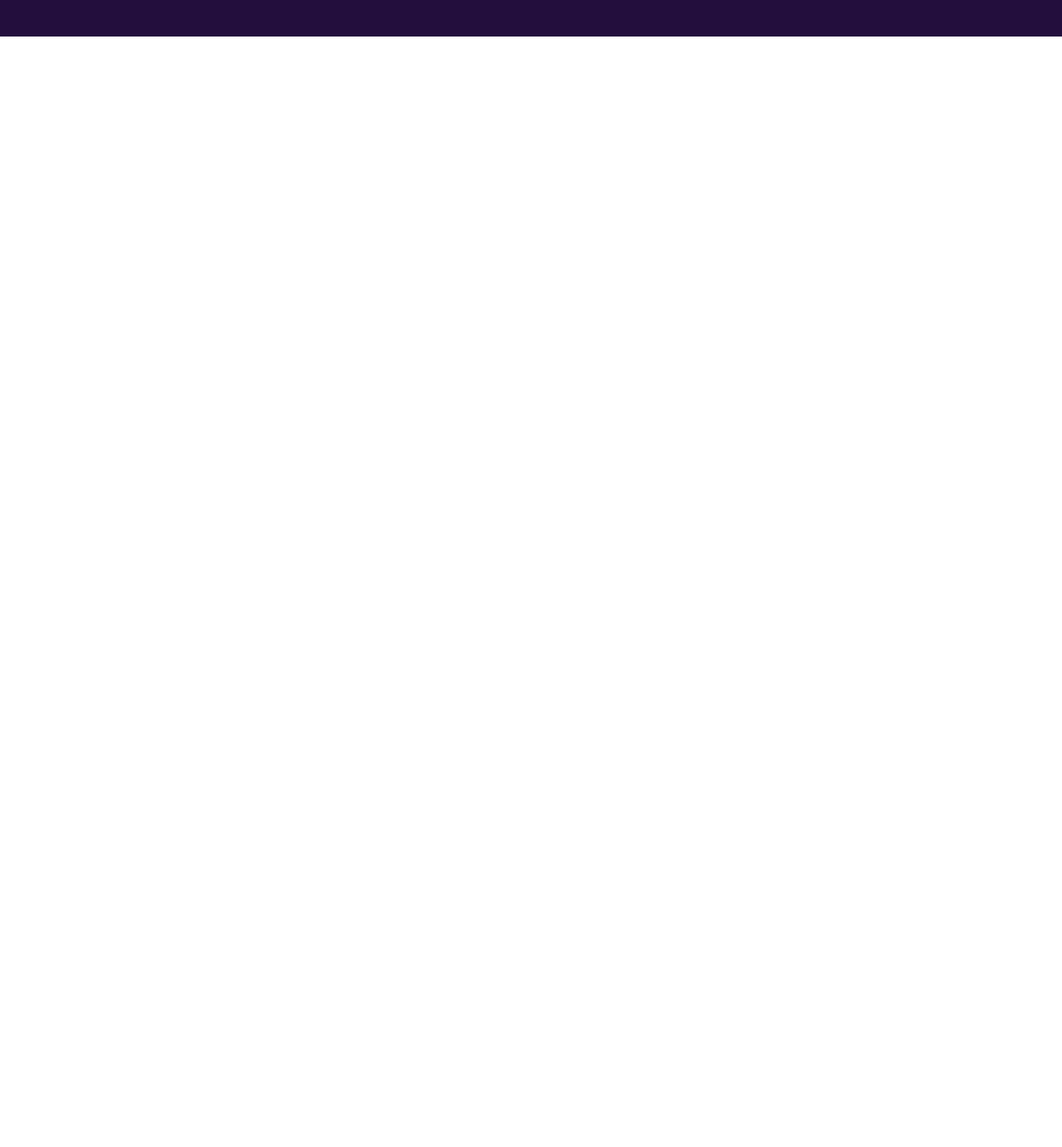
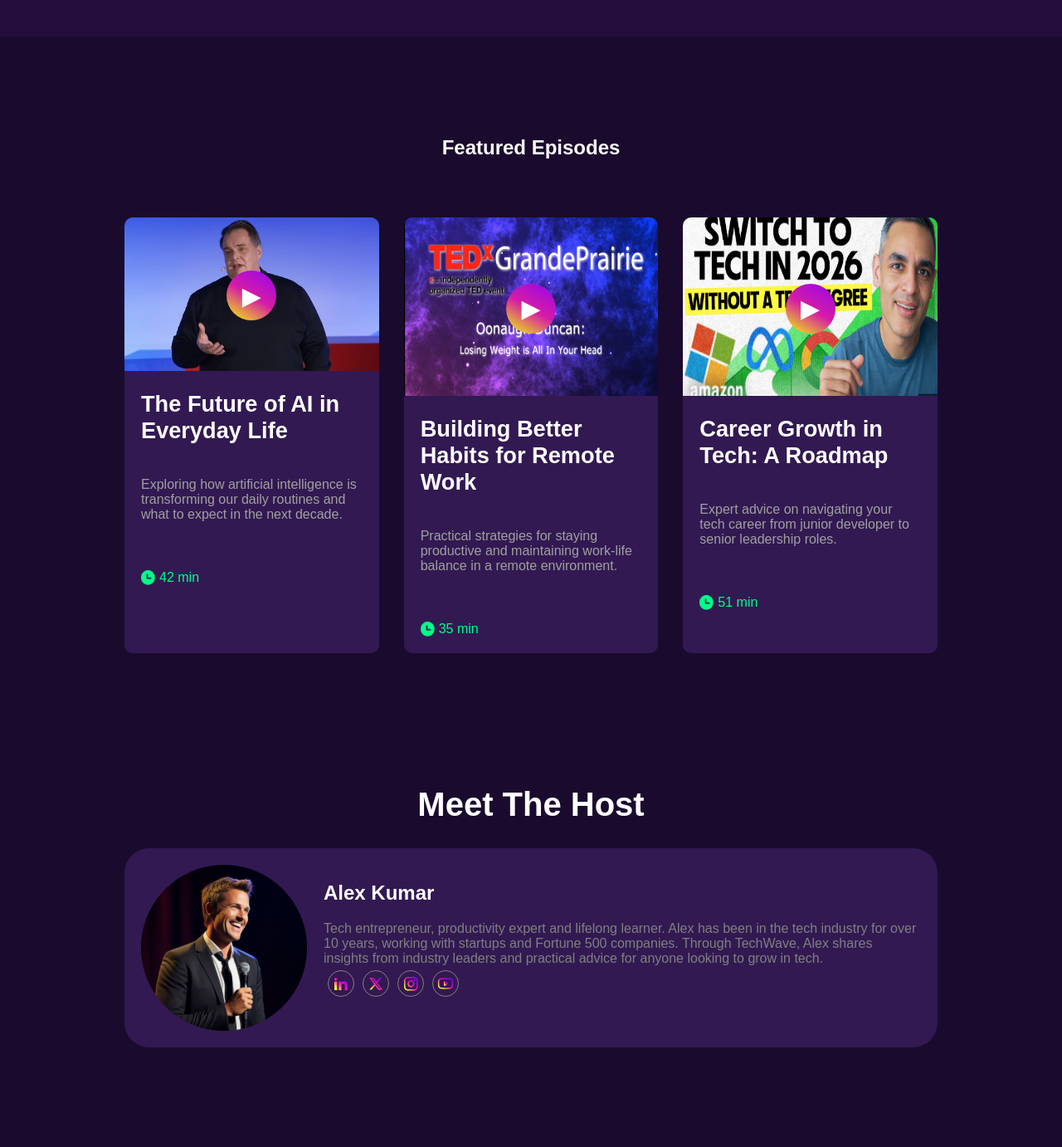
Before and after one commit to ZarinTasnim75/Techwave, a plain HTML site: page index.html in a window 1280 px wide. Shown: the part 2140-3522 px from the top of the page at 83% size. Before the commit the page ends 2184 px from the top, so only its background shows below. Drawn offline with Linux system fonts and the light colour scheme.

Commit message:
third commit with featured episodes and host

```diff
--- a/css/style.css
+++ b/css/style.css
@@ -183,11 +183,96 @@ ul {
   padding: 28px;
   margin-left: 150px;
 }
-.grid p{
+.grid p,.cards p{
     color: rgb(161, 160, 160);
 }
-.grid h3{
+.grid h3,.cards h3{
     padding-top: 15px;
     font-size: 1.7em;
     padding-bottom: 15px;
 }
+.apps3{
+    background-color: #1A0B2E;
+    color: white;
+}
+.apps3 h1{
+    padding-top: 120px;
+    text-align: center;
+    padding-bottom: 30px;
+}
+.container{
+ display: grid;
+  grid-template-columns: repeat(3, 1fr);
+  gap: 30px;
+  padding: 40px 150px;
+}
+.cards{
+    background-color: #321952;
+    border-radius: 10px;
+
+}
+.cards h3,.cards p{
+    padding: 20px;
+}
+.video{
+   border-radius: 10px 10px 0 0;
+   width: 100%;
+}
+.thumbnail{
+    position:relative;
+    display: block;
+}
+.play-btn {
+  position: absolute;
+  top: 50%;
+  left: 50%;
+  transform: translate(-50%, -50%);
+  background: linear-gradient(30deg, #eeff00, #d61ba7 , rgb(149, 6, 237));
+  width: 60px;
+  height: 60px;
+  border-radius: 50%;
+  display: flex;
+  align-items: center;
+  justify-content: center;
+  font-size: 30px;
+  color: white;
+}
+#img2 ,#img3{
+    height: 215px;
+}
+.host{
+   padding-bottom: 120px;
+}
+.host h1{
+    font-size: 2.5em;
+}
+.info{
+     display: flex;
+     gap: 20px;
+     background-color: #321952;
+     padding: 20px;
+     margin-left: 150px;
+     margin-right: 150px;
+     border-radius: 30px;
+}
+.info h3{
+    padding-top: 20px;
+    font-size: 1.5em;
+}
+.info p{
+    padding-top: 20px;
+    color: gray;
+}
+.icon{
+    display: flex;
+}
+.icon_circle {
+    border: 1px solid grey;
+    border-radius: 50%;
+    width: 30px;
+    height: 30px;
+    display: flex;
+    justify-content: center;
+    align-items: center;
+    margin: 5px;
+}
--- a/index.html
+++ b/index.html
@@ -32,7 +32,9 @@
         <div class="frame2">
             <h1 style="color: white">TechWave</h1>
             <p style="color: white">
-                Your daily dose of tech insights, productivity hacks and personal growth </p>
+                Your daily dose of tech insights, productivity hacks and personal
+                growth
+            </p>
 
             <div class="buttons">
                 <button class="spotify">Listen on Spotify</button>
@@ -43,11 +45,21 @@
     <section class="apps">
         <div class="para">
             <h2>About The Podcast</h2>
-            <p>TechWave is your go-to podcast for staying ahead in the fast-paced world of technology.</p>
-            <p>We break down complex topics into digestible insights,explore productivity strategies that actually work,
+            <p>
+                TechWave is your go-to podcast for staying ahead in the fast-paced
+                world of technology.
             </p>
-            <p>and share stories of personal growth from industry leaders.</p> <br> <br>
-            <p>Join thousands of young professionals and tech enthusiasts who start their day with TechWave.</p>
+            <p>
+                We break down complex topics into digestible insights,explore
+                productivity strategies that actually work,
+            </p>
+            <p>and share stories of personal growth from industry leaders.</p>
+            <br />
+            <br />
+            <p>
+                Join thousands of young professionals and tech enthusiasts who start
+                their day with TechWave.
+            </p>
         </div>
         <div class="line"></div>
         <div class="frame3">
@@ -73,35 +85,136 @@
         <h2>Why Choose Techwave</h2>
         <div class="grid">
             <div class="tall_card">
-                <img src="assets/headphone.png" alt="">
+                <img src="assets/headphone.png" alt="" />
                 <h3>Premium Audio Quality</h3>
                 <p>
                     Experience crystal-clear sound with professional-grade recording
-                    equipment and expert audio engineering.Every episode is mastered for optimal listening across all devices and platforms
+                    equipment and expert audio engineering.Every episode is mastered for
+                    optimal listening across all devices and platforms
                 </p>
             </div>
             <div class="wide_card">
-                <img src="assets/device.png" alt="">
+                <img src="assets/device.png" alt="" />
                 <h3>Mobile Friendly</h3>
-                <p>Listen on the go with seamless mobile experience and offline downloads.</p>
+                <p>
+                    Listen on the go with seamless mobile experience and offline
+                    downloads.
+                </p>
             </div>
             <div class="wide_card">
-                <img src="assets/location.png" alt="">
+                <img src="assets/location.png" alt="" />
                 <h3>Global Community</h3>
-      <p>Connect with tech enthusiasts from over 120 countries worldwide.</p>
+                <p>
+                    Connect with tech enthusiasts from over 120 countries worldwide.
+                </p>
             </div>
             <div class="wide_card2">
-            <img src="assets/image.png" alt="">
+                <img src="assets/image.png" alt="" />
                 <h3>Exclusive Interviews</h3>
-      <p>Get unprecedented access to industry titans, startup founders, and tech visioners. Our host secures exclusive conversations you won't find anywhere else,dividing deep into their journeys, failures and success strategies</p>
+                <p>
+                    Get unprecedented access to industry titans, startup founders, and
+                    tech visioners. Our host secures exclusive conversations you won't
+                    find anywhere else,dividing deep into their journeys, failures and
+                    success strategies
+                </p>
             </div>
             <div class="card">
-            <img src="assets/resource.png" alt="">
+                <img src="assets/resource.png" alt="" />
                 <h3>Rich Resources</h3>
-      <p>Access show notes, transcripts, and additional learning materials for every episode.</p>
+                <p>
+                    Access show notes, transcripts, and additional learning materials
+                    for every episode.
+                </p>
             </div>
         </div>
     </section>
+    <section class="apps3">
+        <h1>Featured Episodes</h1>
+        <div class="container">
+            <div class="cards">
+                <a href="https://www.youtube.com/watch?v=QOKLW5ITEiI&pp=ygUhdGhlIGZ1dHVyZSBvZiBhaSBpbiBldmVyeWRheSBsaWZl"
+                    target="_blank" class="thumbnail">
+                    <img src="assets/video1.png" class="video" />
+                    <span class="play-btn">▶</span>
+                </a>
+
+                <h3>The Future of AI in Everyday Life</h3>
+                <p>
+                    Exploring how artificial intelligence is transforming our daily
+                    routines and what to expect in the next decade.
+                </p>
+                <br />
+                <p style="color: #00ff88;display:flex;gap:5px;">
+                    <img src="assets/clock.png" alt="" /> 42 min
+                </p>
+            </div>
+
+            <div class="cards">
+                <a href="https://www.youtube.com/watch?v=NgoJjIFULDE&pp=ygUmYnVpbGRpbmcgYmV0dGVyIGhhYml0cyBmb3IgcmVtb3RlIHdvcms%3D"
+                    target="_blank" class="thumbnail">
+                    <img src="assets/video2.png" class="video" id="img2" />
+                    <span class="play-btn">▶</span>
+                </a>
+                <h3>Building Better Habits for Remote Work</h3>
+                <p>
+                    Practical strategies for staying productive and maintaining
+                    work-life balance in a remote environment.
+                </p>
+                <br />
+               <p style="color: #00ff88;display:flex;gap:5px;">
+                    <img src="assets/clock.png" alt="" /> 35 min
+                </p>
+            </div>
+
+            <div class="cards">
+                <a href="https://www.youtube.com/watch?v=YSHSHJKNi_U&pp=ygUfY2FyZWVyIGdyb3d0aCBpbiB0ZWNoIGEgcm9hZG1hcA%3D%3D"
+                    target="_blank" class="thumbnail">
+                    <img src="assets/video3.png" class="video" id="img3" alt="" />
+                    <span class="play-btn">▶</span>
+                </a>
+
+                <h3>Career Growth in Tech: A Roadmap</h3>
+                <p>
+                    Expert advice on navigating your tech career from junior developer
+                    to senior leadership roles.
+                </p>
+                <br />
+               <p style="color: #00ff88;display:flex;gap:5px;">
+                    <img src="assets/clock.png" alt="" /> 51 min
+                </p>
+            </div>
+        </div>
+
+        <div class="host">
+            <h1>Meet The Host</h1>
+            <div class="info">
+                <img src="assets/host.png">
+                <div class="details">
+                    <h3>Alex Kumar</h3>
+                    <p>Tech entrepreneur, productivity expert and lifelong learner. Alex has been in the tech industry
+                        for over 10 years, working with startups and Fortune 500 companies. Through TechWave, Alex
+                        shares insights from industry leaders and practical advice for anyone looking to grow in tech.
+                    </p>
+                    <div class="icon">
+                        <div class="icon_circle">
+                            <img src="assets/linkedin.png" alt="">
+                        </div>
+                        <div class="icon_circle">
+                            <img src="assets/x.png" alt="">
+                        </div>
+                        <div class="icon_circle">
+                            <img src="assets/instagram.png" alt="">
+                        </div>
+                        <div class="icon_circle">
+                            <img src="assets/youtube.png" alt="">
+                        </div>
+                    </div>
+                </div>
+            </div>
+        </div>
+
+    </section>
+
 </body>
 
 </html>
```
Also changed, not shown: assets/video1.png (added), assets/video2.png (added), assets/video3.png (added). Lines whose indentation alone changed are shown as unchanged.
